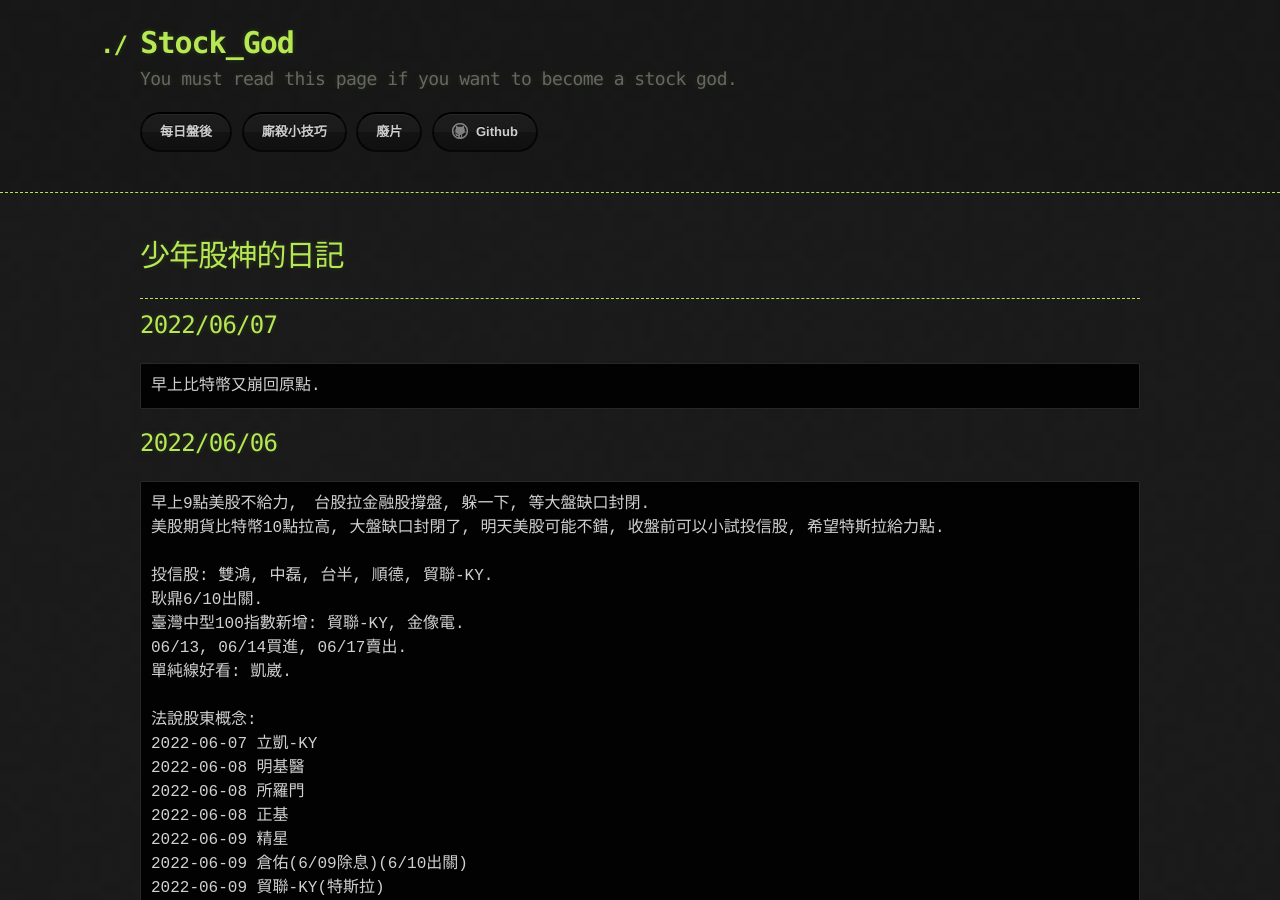
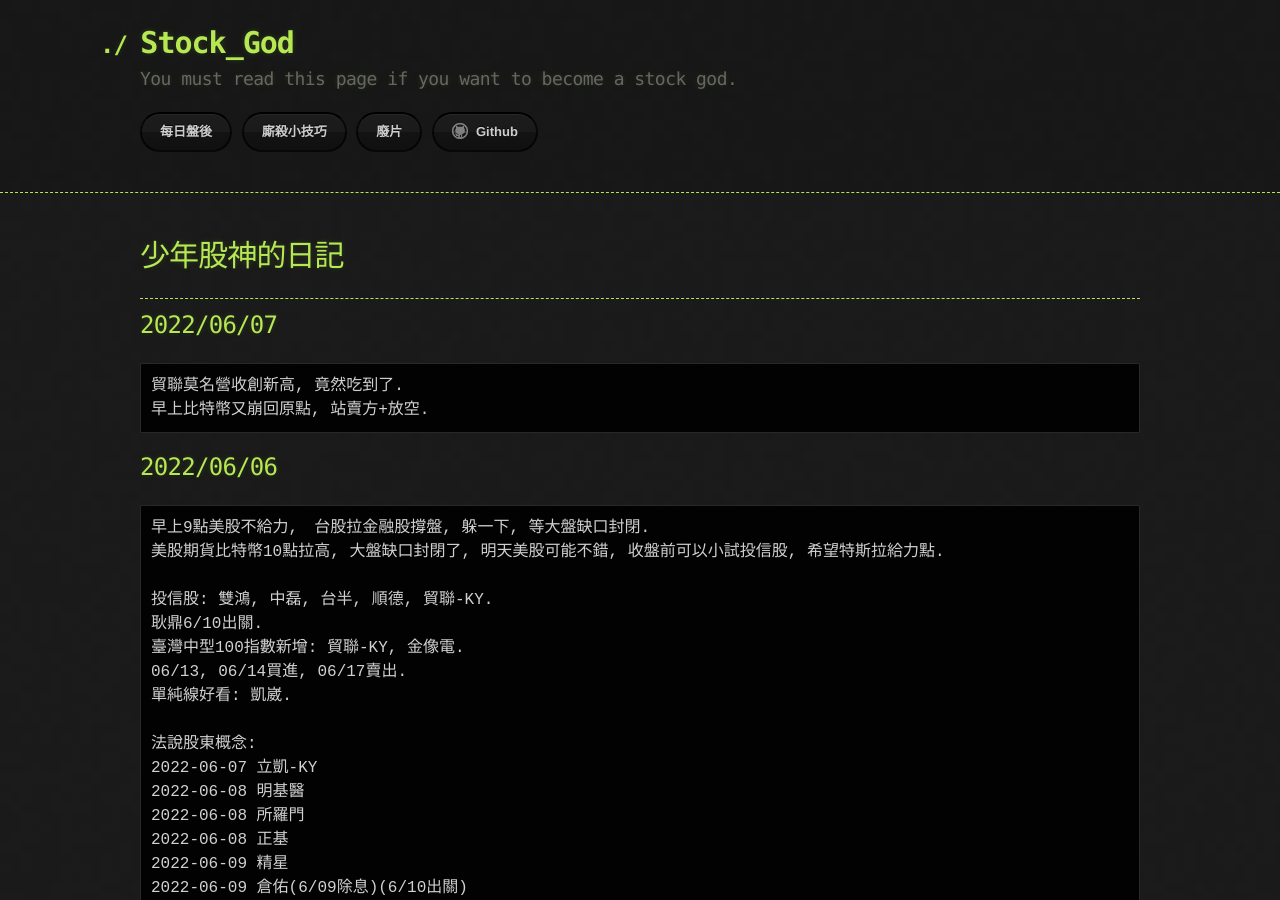
Before and after one commit to lepg5487/Stock_God, a Jekyll site: the page built from index.md, in a window 1280 px wide and 900 px high. Built offline with Jekyll 4.4.1, drawn with Linux system fonts in a browser that asks for light colours; our own code applies the rules of GitHub Pages for plain Markdown files.

Commit message:
Update index.md

````diff
--- a/index.md
+++ b/index.md
@@ -8,7 +8,8 @@
 
 ## 2022/06/07
 ```
-早上比特幣又崩回原點.
+貿聯莫名營收創新高, 竟然吃到了.
+早上比特幣又崩回原點, 站賣方+放空.
 ```
 
 ## 2022/06/06
````
